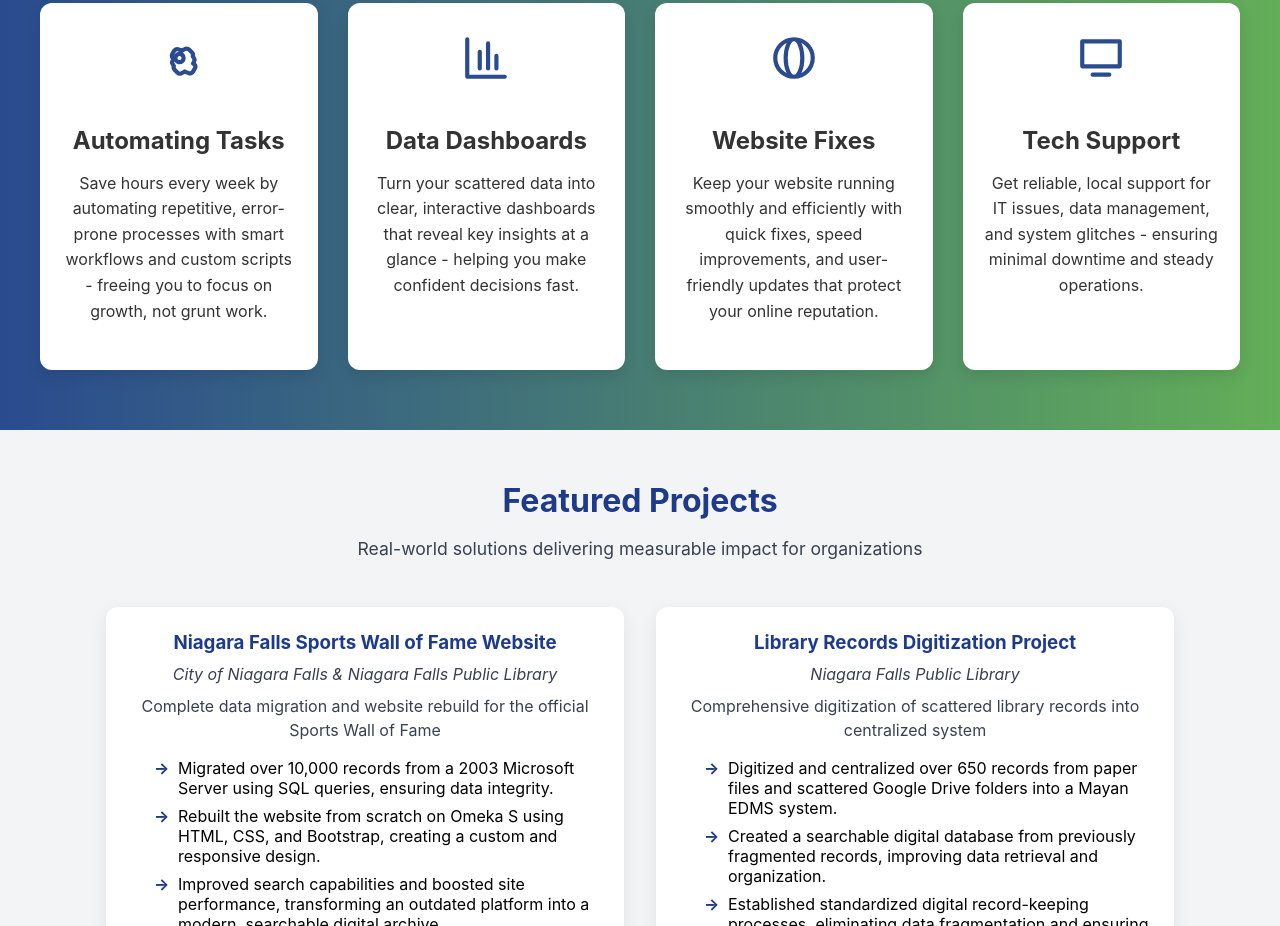
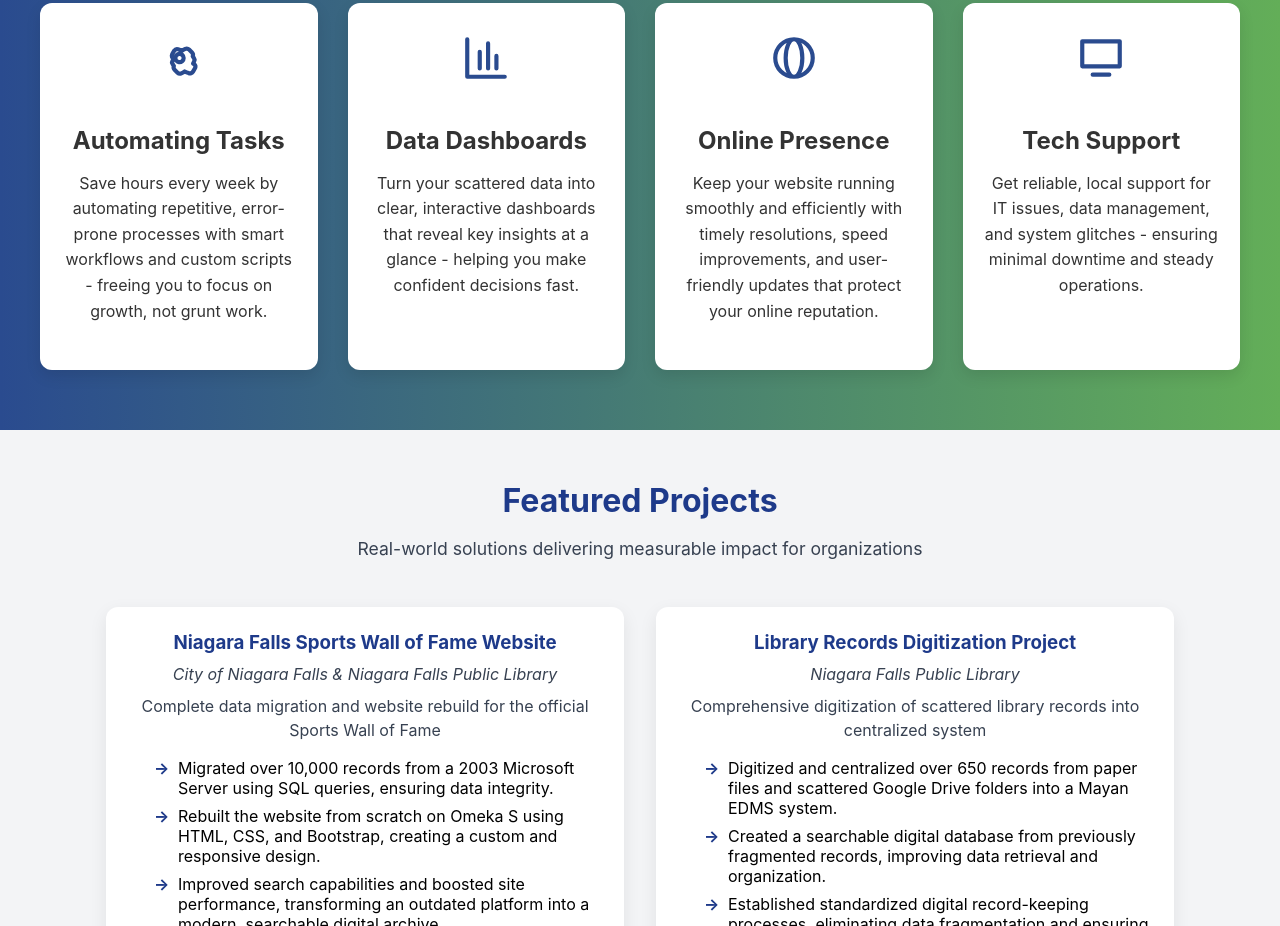
Before and after one commit to sdivers1/Business-Website, a plain HTML site: page index.html in a window 1280 px wide. Shown: the part 2856-3782 px from the top of the page. Drawn offline with Linux system fonts and the light colour scheme.

Commit message:
Update index.html

```diff
--- a/index.html
+++ b/index.html
@@ -181,8 +181,8 @@
         <path stroke-linecap="round" stroke-linejoin="round" stroke-width="2"
           d="M12 3C7.03 3 3 7.03 3 12s4.03 9 9 9 9-4.03 9-9-4.03-9-9-9zm0 0c2.21 0 4 4.03 4 9s-1.79 9-4 9m0-18c-2.21 0-4 4.03-4 9s1.79 9 4 9" />
       </svg>
-      <h3>Website Fixes</h3>
-      <p>Keep your website running smoothly and efficiently with quick fixes, speed improvements, and user-friendly updates that protect your online reputation.</p>
+      <h3>Online Presence</h3>
+      <p>Keep your website running smoothly and efficiently with timely resolutions, speed improvements, and user-friendly updates that protect your online reputation.</p>
     </div>
 
     <!-- Service 4 -->
```
